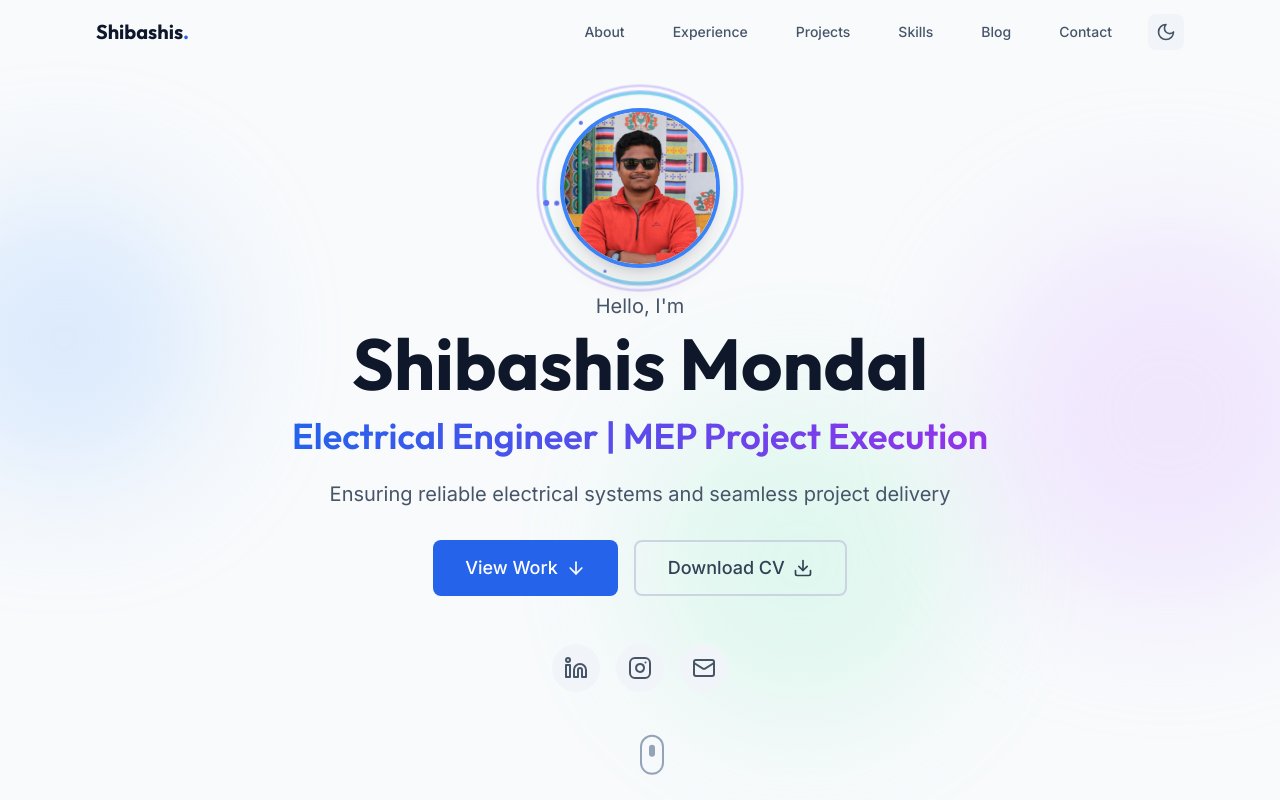
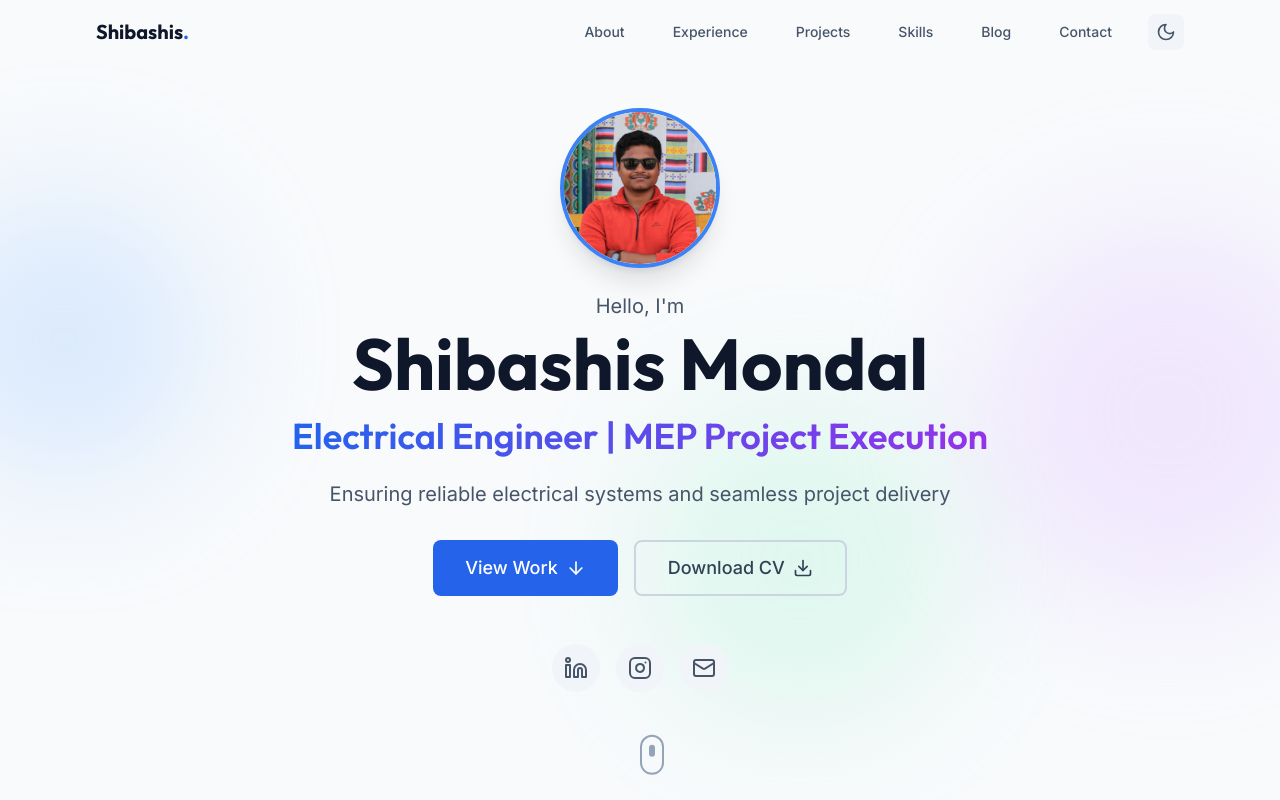
Before and after one commit to shibashismondal/portfolio, a Next.js app: page / in a window 1280 px wide. Shown: the top 800 px of the page. Built offline with nearby package versions, Linux system fonts and the light colour scheme.

Commit message:
Remove rings and orbiting dots animation

```diff
--- a/app/globals.css
+++ b/app/globals.css
@@ -71,11 +71,11 @@ body {
 
 @keyframes heartbeat {
   0%, 100% {
-    transform: scale(1);
+    transform: translate(-50%, -50%) scale(1);
     opacity: 0.6;
   }
   50% {
-    transform: scale(1.15);
+    transform: translate(-50%, -50%) scale(1.15);
     opacity: 0.3;
   }
 }
--- a/components/sections/Hero.tsx
+++ b/components/sections/Hero.tsx
@@ -86,24 +86,7 @@ export default function Hero() {
         >
           {/* Profile Image */}
           <motion.div variants={itemVariants} className="mb-6">
-            <div className="relative w-40 h-40 mx-auto">
-              {/* Heartbeat rings */}
-              <span className="heartbeat-ring" />
-              <span className="heartbeat-ring" />
-              <span className="heartbeat-ring" />
-
-              {/* Orbiting dots */}
-              <span className="orbit-dot" style={{ animationDelay: "0s" }} />
-              <span className="orbit-dot" style={{ animationDelay: "-1s" }} />
-              <span className="orbit-dot" style={{ animationDelay: "-2s" }} />
-              <span className="orbit-dot" style={{ animationDelay: "-3s" }} />
-              <span className="orbit-dot" style={{ animationDelay: "-4s" }} />
-              <span className="orbit-dot" style={{ animationDelay: "-5s" }} />
-              <span className="orbit-dot" style={{ animationDelay: "-6s" }} />
-              <span className="orbit-dot" style={{ animationDelay: "-7s" }} />
-
-              {/* Image */}
-              <div className="relative w-full h-full rounded-full overflow-hidden border-4 border-blue-500 shadow-xl">
+            <div className="relative w-40 h-40 mx-auto rounded-full overflow-hidden border-4 border-blue-500 shadow-xl">
               <Image
                 src="/images/profile.jpg"
                 alt={personalInfo.name}
@@ -111,7 +94,6 @@ export default function Hero() {
                 className="object-cover"
                 priority
               />
-              </div>
             </div>
           </motion.div>
 
```
Lines whose indentation alone changed are shown as unchanged.
